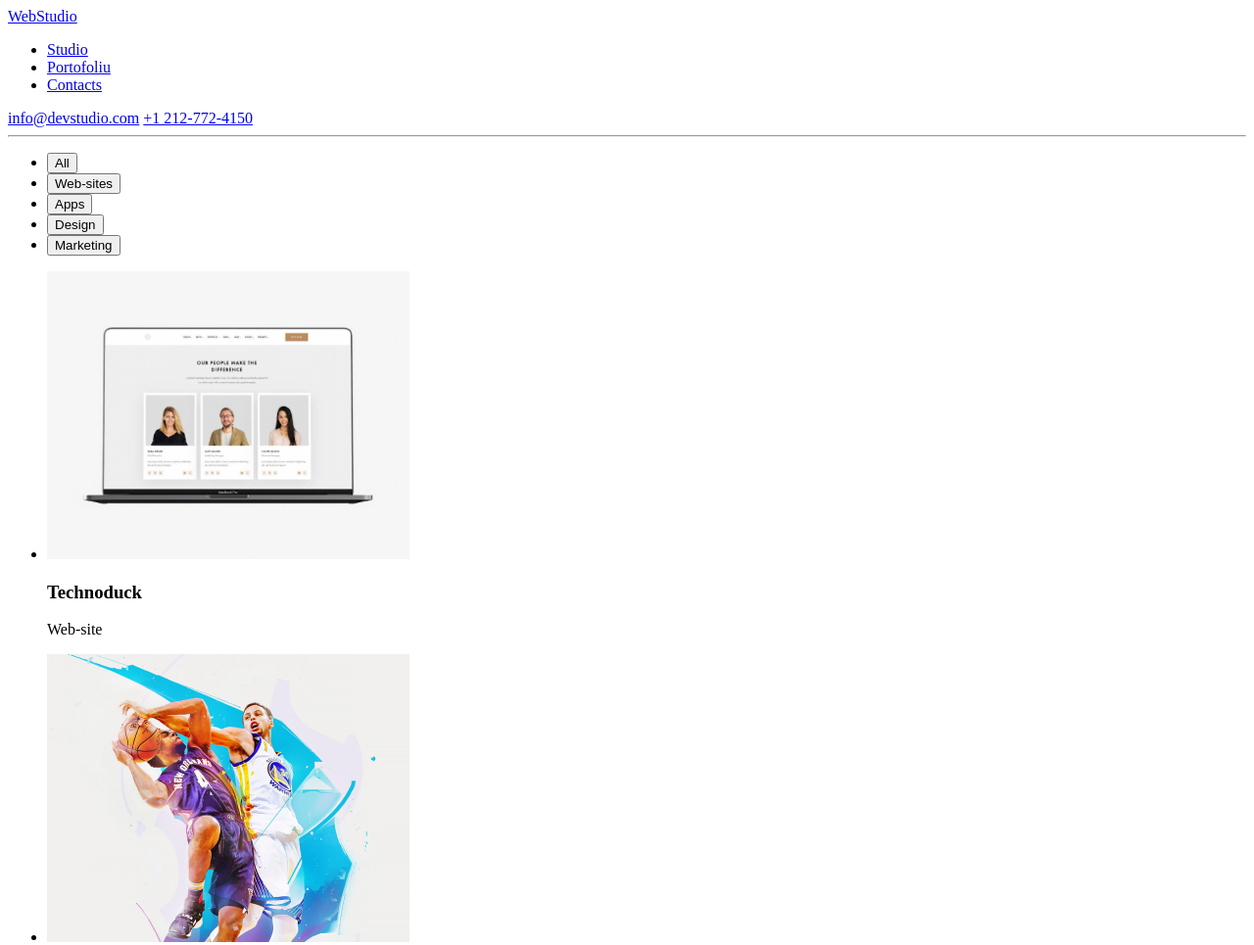
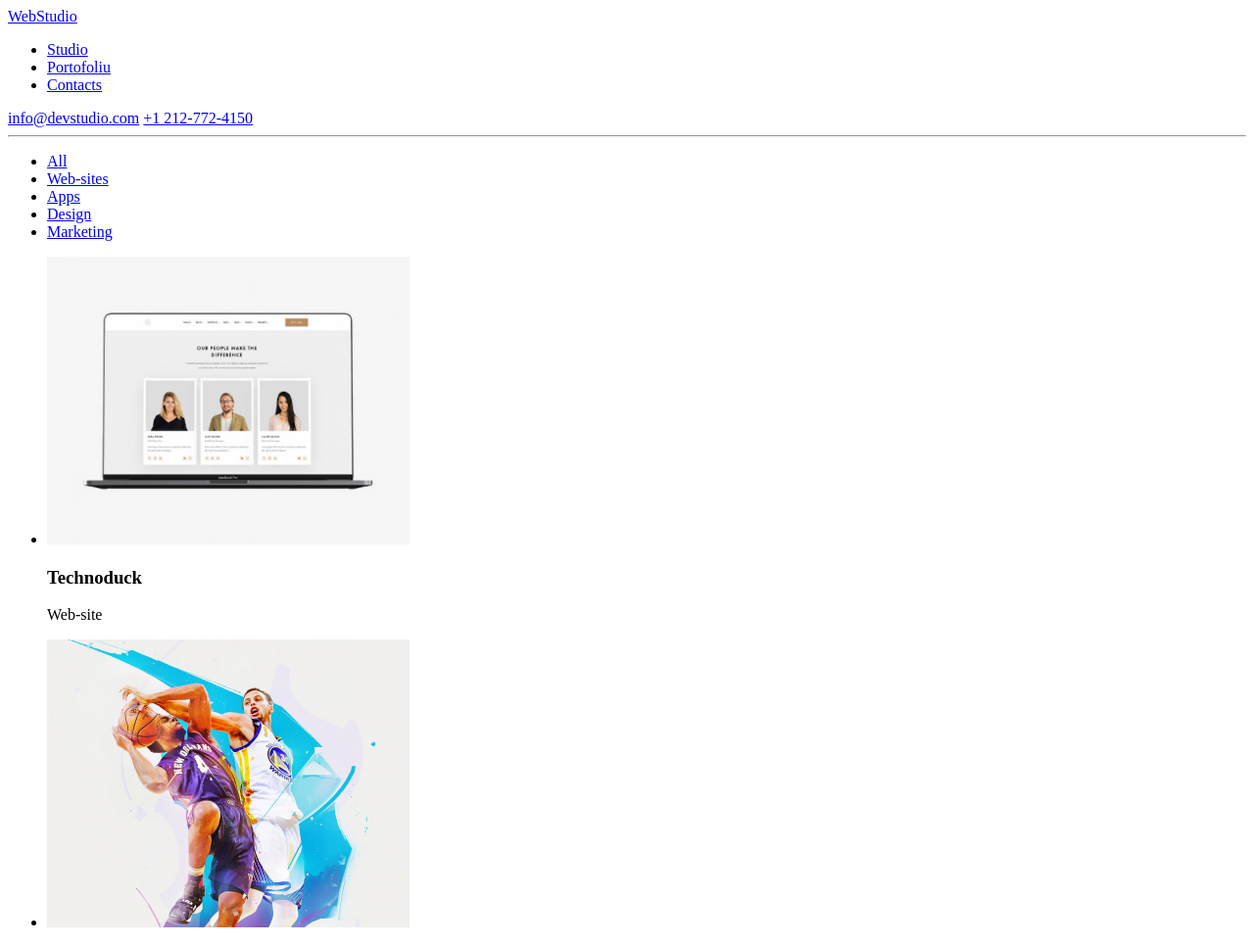
Before and after one commit to cristinamacicasan/tema-2, a plain HTML site: page portofoliu.html in a window 1280 px wide. Shown: the top 965 px of the page at 98% size. Drawn offline with Linux system fonts and the light colour scheme.

Commit message:
update html

```diff
--- a/portofoliu.html
+++ b/portofoliu.html
@@ -26,13 +26,13 @@
     <main>
       <section>
         <hr />
-        <!--Buttons-->
+        <!--links to other pages-->
         <ul>
-          <li><button type="button">All</button></li>
-          <li><button type="button">Web-sites</button></li>
-          <li><button type="button">Apps</button></li>
-          <li><button type="button">Design</button></li>
-          <li><button type="button">Marketing</button></li>
+          <li><a href="#" target="_blank">All</a></li>
+          <li><a href="#" target="_blank">Web-sites</a></li>
+          <li><a href="#" target="_blank">Apps</a></li>
+          <li><a href="#" target="_blank">Design</a></li>
+          <li><a href="#" target="_blank">Marketing</a></li>
         </ul>
 
         <!--Gallery-->
```
